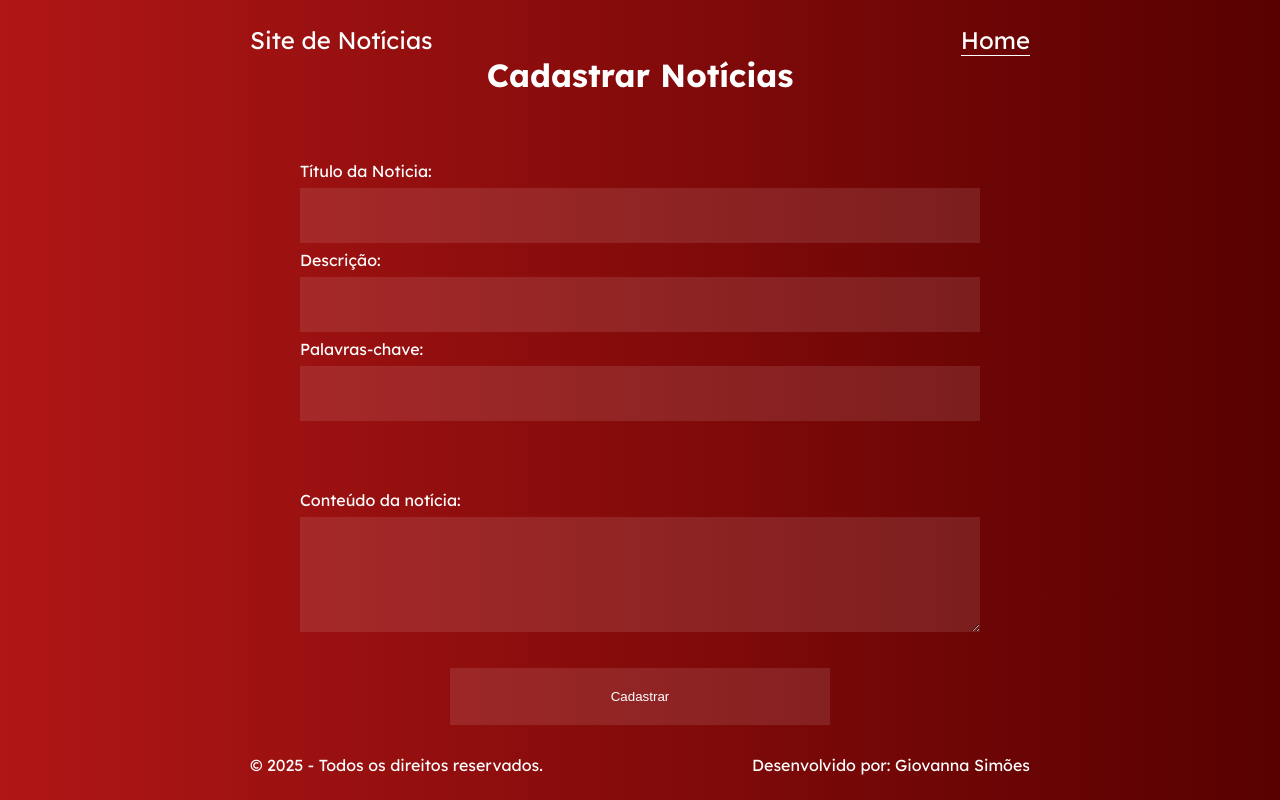
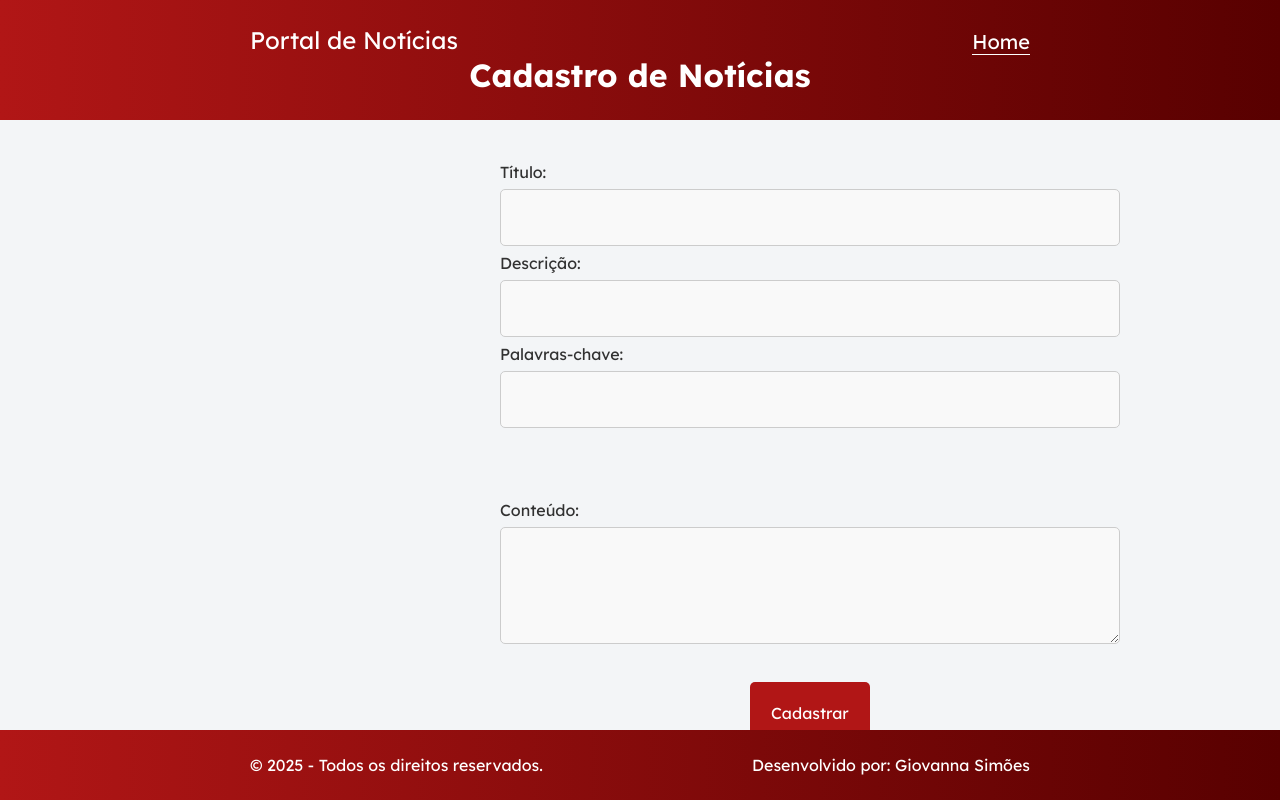
Before and after one commit to sugarfreecat/Giovanna, a PHP site: page /cadastrar.php in a window 1280 px wide. Run offline with PHP 8.4, Linux system fonts and the light colour scheme.

Commit message:
versão final

```diff
--- a/assets/css/cadastrar.css
+++ b/assets/css/cadastrar.css
@@ -1,9 +1,13 @@
-body {
-    background: var(--linear) !important;
-}
+/*body {
+    background: var(--linear);
+}*/
 
 h1 {
     text-align: center;
+}
+
+h2 a {
+    font-size: 20px;
 }
 
 #header {
@@ -13,8 +17,8 @@ h1 {
 #main :where(.form, .input-search) {
     display: grid;
     gap: 7px;
-    margin: 0 150px;
-    color: var(--white);
+    margin: 0 250px;
+    color: var(--title);
     font-family: 'Lexend Deca', sans-serif;
     font-size: 16px;
 }
@@ -28,13 +32,23 @@ footer {
 
 .input-search :where(input, textarea) {
     padding: 20px;
+    background-color: #f9f9f9;
+    border: #cccccc 1px solid;
+    border-radius: 5px;
+    color: var(--text)
 }
 
 input[type="submit"] {
     cursor: pointer;
     border: 1px solid transparent;
+    font-family: 'Lexend Deca', sans-serif;
+    font-size: 16px;
+    color: var(--white);
+    background-color: var(--red);
+    transition: 0.3s;
 }
 
 input[type="submit"]:hover {
     border: 1px solid var(--white);
+    background-color: #740000;
 }
--- a/assets/css/home.css
+++ b/assets/css/home.css
@@ -1,3 +1,7 @@
+h2 a {
+  font-size: 20px;
+}
+
 .container-post {
     padding: 25px 250px;
 
--- a/cadastrar.php
+++ b/cadastrar.php
@@ -10,17 +10,17 @@
 <body>
         <header id="header">
             <div class="menu">
-                <h2>Site de Notícias</h2>
+                <h2>Portal de Notícias</h2>
                 <h2><a href="index.php">Home</a></h2>
             </div>
 
-            <h1>Cadastrar Notícias</h1>
+            <h1>Cadastro de Notícias</h1>
         </header>
 
         <main id="main">
             <form class="form" action="cadastrar-action.php" method="POST">
                 <div class="input-search">
-                    <label for="noticia">Título da Noticia:</label>
+                    <label for="noticia">Título:</label>
                     <input type="text" name="noticia" id="noticia" >
                 </div>
 
@@ -35,7 +35,7 @@
                 </div>
 
                 <div class="input-search">
-                    <label for="conteudo">Conteúdo da notícia:</label>
+                    <label for="conteudo">Conteúdo:</label>
                     <textarea rows="5" name="conteudo" id="conteudo" ></textarea>
 
                     <div class="input-search">
--- a/index.php
+++ b/index.php
@@ -24,8 +24,8 @@
     <div class="container">
         <header id="header">
             <div class="menu">
-                <h2>Site de Notícias</h2>
-                <h2><a href="cadastrar.php">Cadastrar Notícias</a></h2>
+                <h2>Portal de Notícias</h2>
+                <h2><a href="cadastrar.php">Cadastrar Notícia</a></h2>
             </div>
 
             <div class="input-search">
```
Also changed, not shown: db/giovanna_portal_noticias.sql (added, +74 -0 lines).
